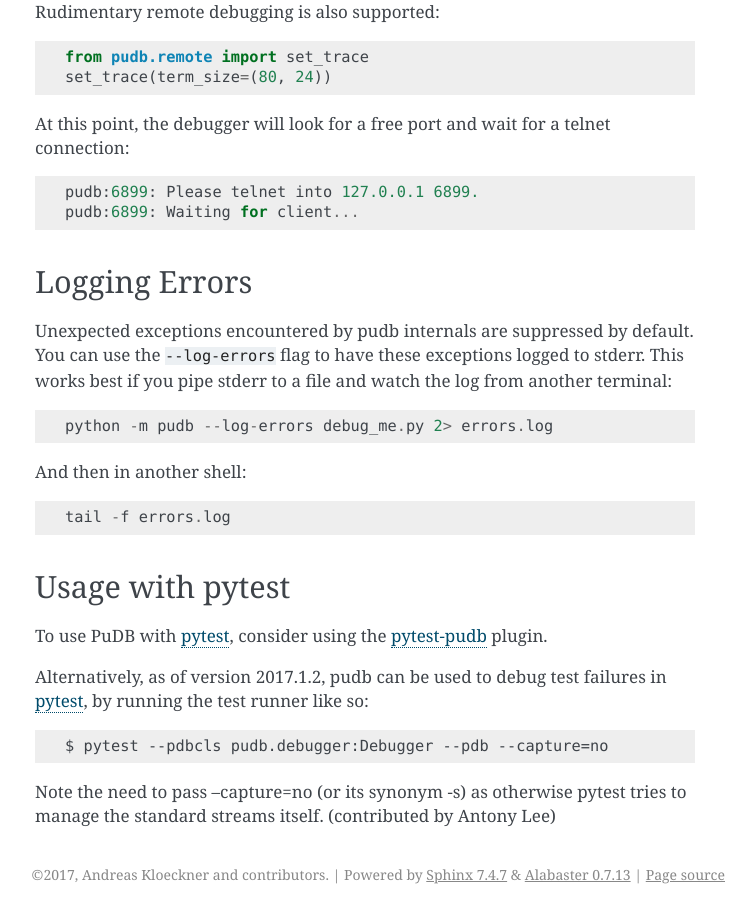
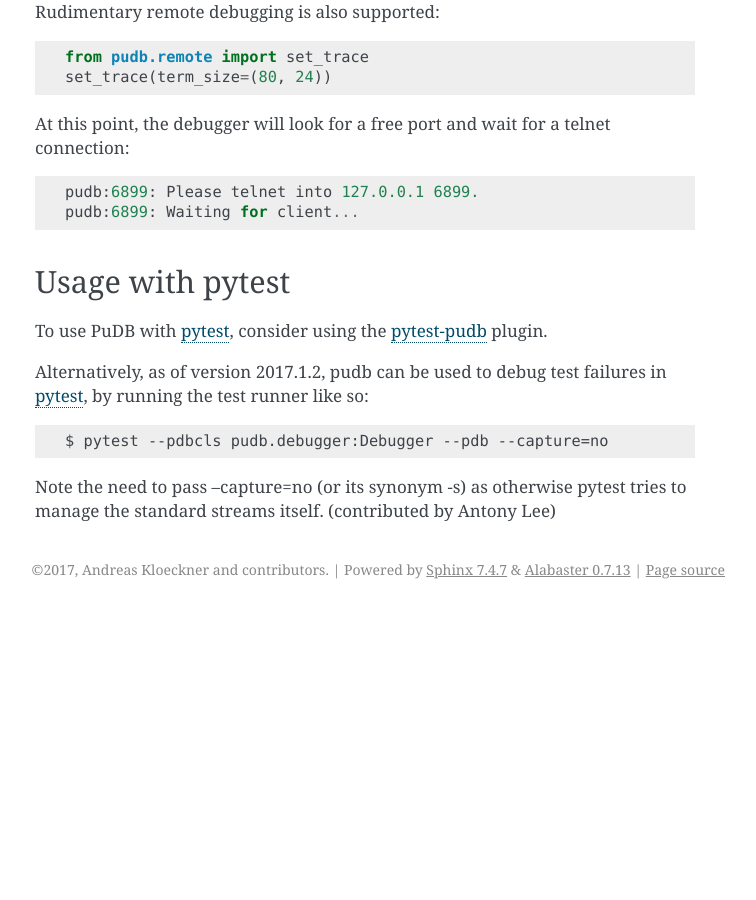
Before and after one commit to inducer/pudb, a Sphinx documentation site: the page built from doc/starting.rst, in a window 1280 px wide and 900 px high, scrolled down 1656 px. Shown: the whole window, without its empty margins (385-1141 px from the left). Built offline with Sphinx 7.4.7, drawn with Linux system fonts in a browser that asks for light colours; after the commit the page ends 2265 px from its top, so only the background shows below that.

Commit message:
Remove 'logging errors' section of docs

```diff
--- a/doc/starting.rst
+++ b/doc/starting.rst
@@ -80,20 +80,6 @@
     pudb:6899: Please telnet into 127.0.0.1 6899.
     pudb:6899: Waiting for client...
 
-Logging Errors
-^^^^^^^^^^^^^^
-
-Unexpected exceptions encountered by pudb internals are suppressed by default.
-You can use the ``--log-errors`` flag to have these exceptions logged to stderr.
-This works best if you pipe stderr to a file and watch the log from another
-terminal::
-
-    python -m pudb --log-errors debug_me.py 2> errors.log
-
-And then in another shell::
-
-    tail -f errors.log
-
 Usage with pytest
 ^^^^^^^^^^^^^^^^^
 
```
